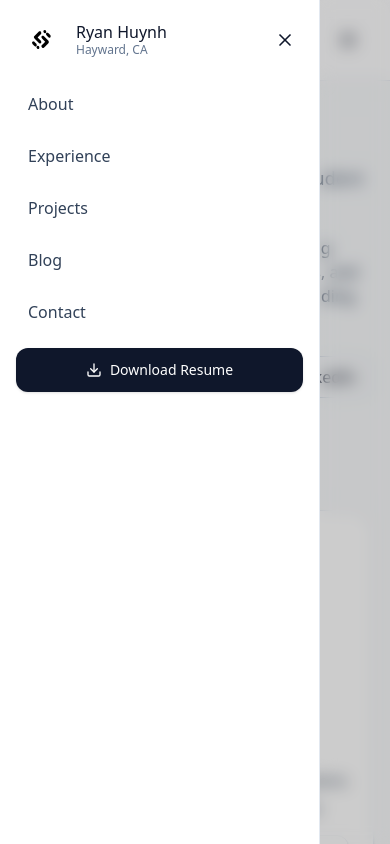
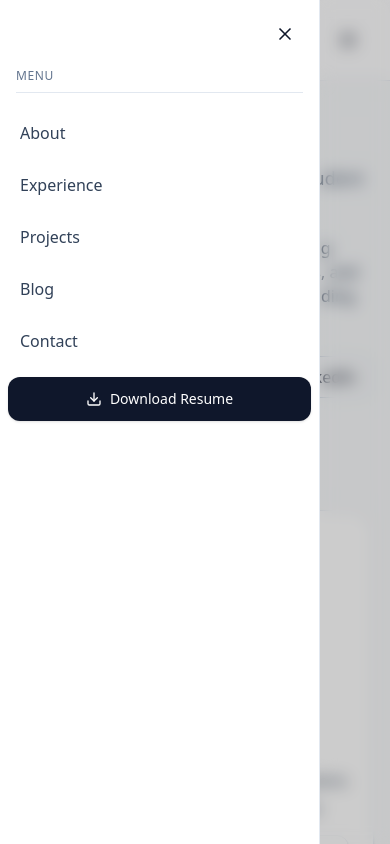
Before and after one commit to ryanhuynh02/ryan-portfolio, a Next.js app: page / in a window 390 px wide. Both pictures are taken after a click on the button "Open menu". Shown: the top 844 px of the page. Built offline with nearby package versions, Linux system fonts and the light colour scheme.

Commit message:
fix mobile drawer

```diff
--- a/src/components/SiteHeader.tsx
+++ b/src/components/SiteHeader.tsx
@@ -3,7 +3,7 @@
 import Image from "next/image";
 import Link from "next/link";
 import { Menu, X, Download } from "lucide-react";
-import { useState } from "react";
+import { useEffect, useState } from "react";
 
 // Wider shell than the cards so left feels more-left and right more-right
 const SHELL = "max-w-6xl mx-auto pl-2 pr-6 sm:pl-3 sm:pr-8";
@@ -19,7 +19,28 @@ export default function SiteHeader({
   name?: string;
   location?: string;
 }) {
-  const [open, setOpen] = useState(false);
+  // two-phase drawer state for proper slide-in/out animations
+  const [drawerVisible, setDrawerVisible] = useState(false); // mounts/unmounts
+  const [drawerOpen, setDrawerOpen] = useState(false);       // animates translate
+
+  // lock body scroll when drawer is visible
+  useEffect(() => {
+    if (drawerVisible) document.body.classList.add("overflow-hidden");
+    else document.body.classList.remove("overflow-hidden");
+    return () => document.body.classList.remove("overflow-hidden");
+  }, [drawerVisible]);
+
+  const openDrawer = () => {
+    setDrawerVisible(true);
+    // next frame → start slide-in
+    setTimeout(() => setDrawerOpen(true), 0);
+  };
+
+  const closeDrawer = () => {
+    setDrawerOpen(false);
+    // wait for the slide-out to finish (duration-300)
+    setTimeout(() => setDrawerVisible(false), 300);
+  };
 
   const nav = [
     { label: "About", href: "/#about" },
@@ -34,7 +55,7 @@ export default function SiteHeader({
       {/* Taller fixed header */}
       <header className="fixed top-0 inset-x-0 z-50 bg-white/80 backdrop-blur border-b border-slate-200">
         <div className={`${SHELL} h-20 flex items-center justify-between`}>
-          {/* Left group — logo + name (nudged left via smaller padding) */}
+          {/* Left group — logo + name */}
           <Link href="/" className="flex items-center gap-4">
             <div className="w-14 h-14 rounded-xl overflow-hidden shrink-0">
               <Image
@@ -52,7 +73,7 @@ export default function SiteHeader({
             </div>
           </Link>
 
-          {/* Right group — desktop nav (nudged right via larger padding) */}
+          {/* Right group — desktop nav */}
           <nav className="hidden md:flex items-center gap-6">
             {nav.map((n) => (
               <Link
@@ -77,52 +98,60 @@ export default function SiteHeader({
           <button
             className="md:hidden inline-flex items-center justify-center rounded-lg p-2 hover:bg-slate-100"
             aria-label="Open menu"
-            onClick={() => setOpen(true)}
+            onClick={openDrawer}
           >
             <Menu className="size-5" />
           </button>
         </div>
       </header>
 
-      {/* Mobile drawer (keeps the same alignment feel) */}
-      {open && (
+      {/* Mobile drawer with slide/fade animation and "Menu" title */}
+      {drawerVisible && (
         <div className="fixed inset-0 z-[60]">
+          {/* Backdrop with fade */}
           <div
-            className="absolute inset-0 bg-black/20 backdrop-blur-sm"
-            onClick={() => setOpen(false)}
+            className={`absolute inset-0 bg-black/20 backdrop-blur-sm transition-opacity duration-300 ${
+              drawerOpen ? "opacity-100" : "opacity-0"
+            }`}
+            onClick={closeDrawer}
           />
-          <div className="absolute left-0 top-0 h-full w-80 max-w-[85%] bg-white border-r border-slate-200 p-4">
-            <div className="flex items-center justify-between">
-              <div className="flex items-center gap-3">
-                <div className="w-12 h-12 rounded-xl overflow-hidden">
-                  <Image
-                    src={logoSrc}
-                    alt="Site logo"
-                    width={112}
-                    height={112}
-                    className="object-contain w-full h-full"
-                  />
-                </div>
-                <div className="leading-tight">
-                  <div className="font-medium">{name}</div>
-                  <div className="text-xs text-slate-500">{location}</div>
-                </div>
-              </div>
+
+          {/* Sliding panel */}
+          <div
+            className={`
+              absolute left-0 top-0 h-full w-80 max-w-[85%] bg-white border-r border-slate-200
+              transform-gpu transition-transform duration-300
+              ${drawerOpen ? "translate-x-0" : "-translate-x-full"}
+            `}
+            role="dialog"
+            aria-modal="true"
+          >
+            {/* Close button row */}
+            <div className="p-4 flex items-center justify-end">
               <button
                 className="rounded-lg p-2 hover:bg-slate-100"
                 aria-label="Close menu"
-                onClick={() => setOpen(false)}
+                onClick={closeDrawer}
               >
                 <X className="size-5" />
               </button>
             </div>
 
-            <nav className="mt-4 space-y-1">
+            {/* Menu label + thin underline (no logo) */}
+            <div className="px-4">
+              <div className="text-xs font-medium uppercase tracking-wider text-slate-500">
+                Menu
+              </div>
+              <div className="mt-2 border-b border-slate-200" />
+            </div>
+
+            {/* Links */}
+            <nav className="mt-2 p-2 space-y-1">
               {nav.map((n) => (
                 <Link
                   key={n.href}
                   href={n.href}
-                  onClick={() => setOpen(false)}
+                  onClick={closeDrawer}
                   className="block w-full text-left px-3 py-3 rounded-xl text-slate-700 hover:bg-slate-100"
                 >
                   {n.label}
@@ -131,7 +160,7 @@ export default function SiteHeader({
               <a
                 href={resumeUrl}
                 download
-                onClick={() => setOpen(false)}
+                onClick={closeDrawer}
                 className="mt-2 w-full inline-flex items-center justify-center gap-2 text-sm bg-slate-900 text-white px-4 py-3 rounded-xl shadow-sm hover:shadow transition"
                 aria-label="Download my resume (PDF)"
               >
```
